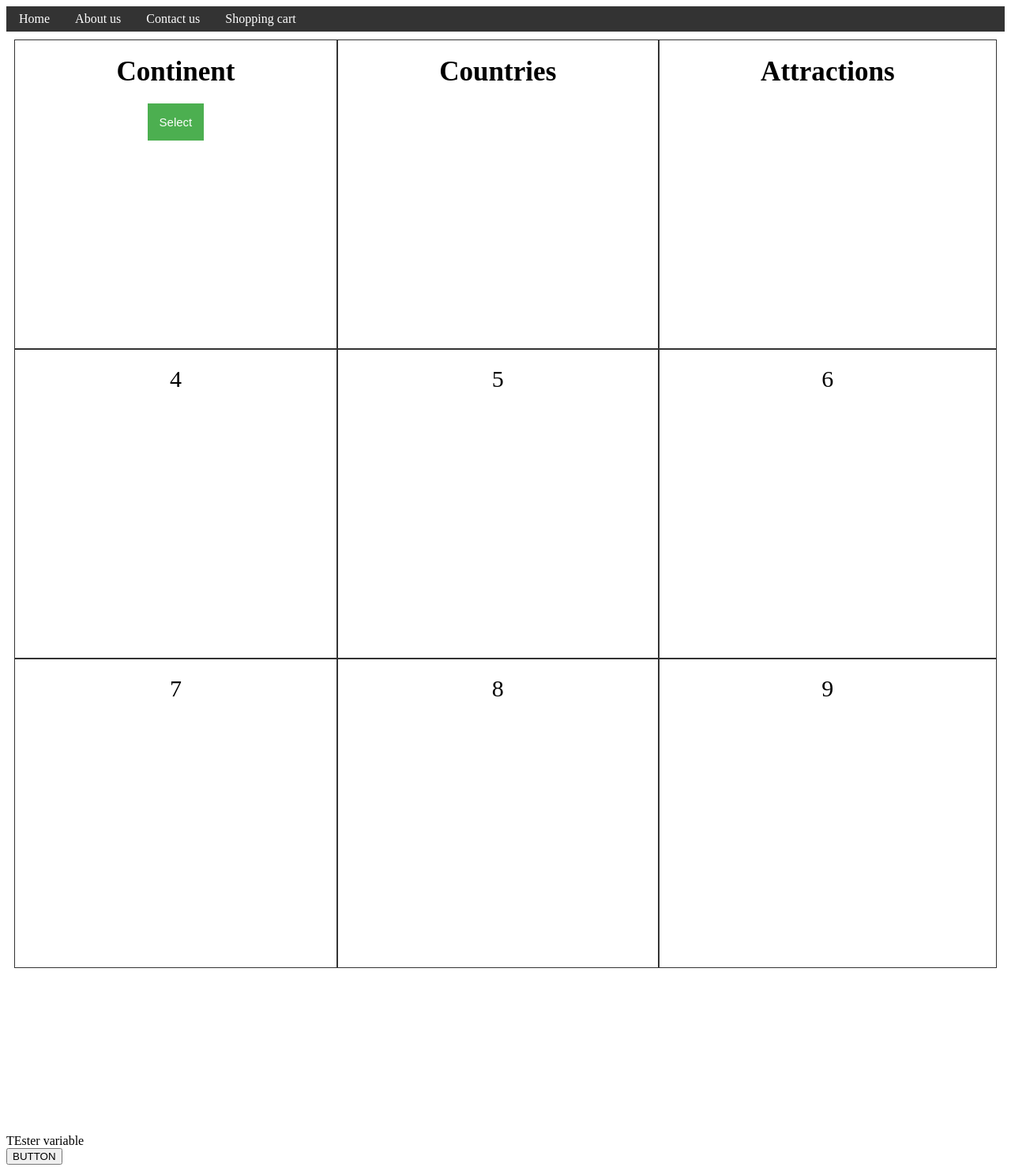
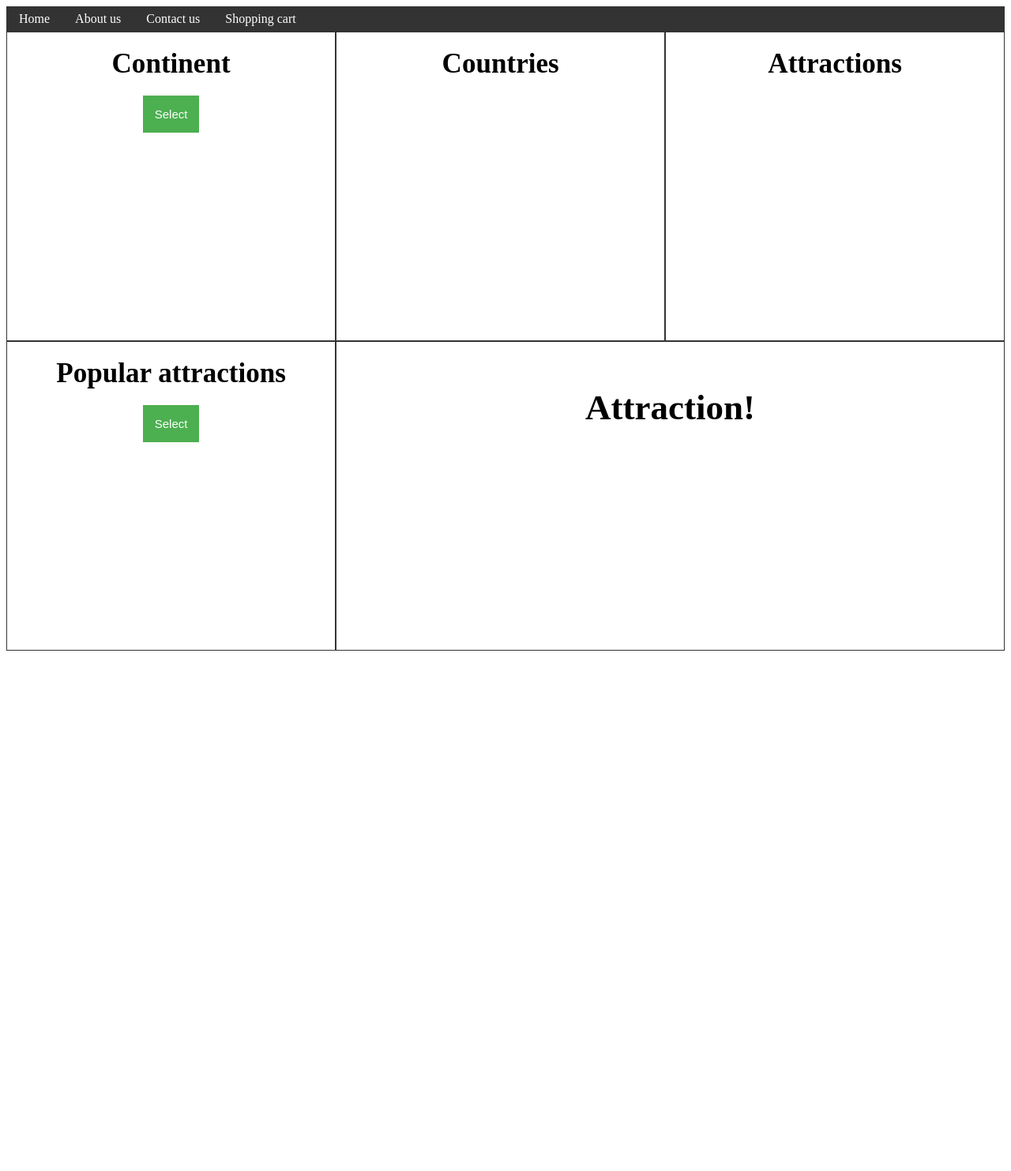
Before and after one commit to jd-vandenbor/Web-applications-project, a PHP site: page /home.php in a window 1280 px wide. Shown: the whole page at 79% size. After the commit the page ends 824 px from the top, so only its background shows below. Run offline with PHP 8.4, Linux system fonts and the light colour scheme; data that the repository does not hold is empty.

Commit message:
added images, popular attractions section, and displaying selected attraction

```diff
--- a/project/home.css
+++ b/project/home.css
@@ -59,8 +59,7 @@
 /* ----------------- grid ------------------ */
   .grid-container {
     display: grid;
-    grid-template-columns: auto auto auto;
-    padding: 10px;
+    grid-template-columns: 33% 33% auto;
   }
   .grid-item {
     border: 1px solid rgba(0, 0, 0, 0.8);
@@ -69,3 +68,13 @@
     text-align: center;
     min-height: 350px;
   }
+
+  attractin-img {
+
+    width: 50%;
+  }
+
+  .nothing {
+    margin: 0px;
+    padding: 0px;
+  }
--- a/project/home.php
+++ b/project/home.php
@@ -47,7 +47,7 @@ try {
     foreach($countrylist as $country){
       $country = $country['name'];
       //print_r( $country);
-      $SQLstatementAttractions = "SELECT name FROM attractions WHERE country = '$country'";
+      $SQLstatementAttractions = "SELECT * FROM attractions WHERE country = '$country'";
       $rows2 = [];
       $result2 = mysqli_query($conn, $SQLstatementAttractions);
       $attractionslist = array();
@@ -114,37 +114,39 @@ console.log(javascript_array['America'][0]['attractions'][0]);
     <ul id="attractions">
     </ul>
   </div>
-
-  <div class="grid-item">4</div>
-  <div class="grid-item">5</div>
-  <div class="grid-item">6</div>
-  <div class="grid-item">7</div>
+  <div class="grid-item">
+    <div class="dropdown">
+        <h3 style="margin:0px; padding:0px">Popular attractions</h3>
+        <button class="dropbtn" >Select</button>
+        <div class="dropdown-content">
+          <a onclick="selectAttraction (0, 'America', 0)" href="#" >CN tower</a>
+          <a onclick="selectAttraction (, 'Africa', 0)" href="#">Amboseli National Park</a>
+          <a onclick="selectAttraction (1, 'America', 0)" href="#">Grand Canyon</a>
+          <a onclick="selectAttraction (1, 'America', 1)" href="#">Mount Rushmore</a>
+          <a onclick="selectAttraction (1, 'Europe', 0)" href="#">Keukenhof</a>
+        </div>
+      </div>
+  </div>
+  <div class="grid-item" style="grid-column: 2 / span 2;">
+    <h2 id="atrHeadline">Attraction!</h2>
+    <img id="atrimg" style="width:50%" class="attractin-img" src="">
+  </div>
+  <!-- <div class="grid-item">6</div>   -->
+  <!--<div class="grid-item">7</div>
   <div class="grid-item">8</div>
-  <div class="grid-item">9</div>
+  <div class="grid-item">9</div>   -->
 </div>
 
+<!-- <h2 class="nothing" id="atrHeadline">Attraction!</h2>
+<img class="nothing" id="atrimg" style="width:50%" class="attractin-img" src=""> -->
 
 
 <div style="padding: 100px;">
 
 </div>
 
-<!--
-<div class="dropdown">
-  <button class="dropbtn">Dropdown</button>
-  <div class="dropdown-content">
-    <a href="#">Link 1</a>
-    <a href="#">Link 2</a>
-    <a href="#">Link 3</a>
-  </div>
-</div> -->
 
 
-
-
-<div id="div2">TEster variable</div>
-
-<button>BUTTON</button>
 <script>
 
   var selectedContinent = "";
@@ -164,19 +166,19 @@ console.log(javascript_array['America'][0]['attractions'][0]);
       var node = document.createTextNode(country);
       countryelement.classList.add("dropbtn");
       countryelement.appendChild(node);
-      countryelement.onclick = (function(i){
+      countryelement.onclick = (function(i, continent){
         return function(){
-            selectCountry(i);
+            selectCountry(i, continent);
         }
-      })(i);
+      })(i, continent);
 
       listelement.appendChild(countryelement);
     }
   }
 
-  function selectCountry(index) {
+  function selectCountry(Countryindex, continent) {
     //country = javascript_array[continent];
-    attractions = javascript_array[selectedContinent][index]['attractions'];
+    attractions = javascript_array[continent][Countryindex]['attractions'];
     console.log(attractions);
 
     //get the list element and clear it before adding in the countries that are slected
@@ -191,11 +193,29 @@ console.log(javascript_array['America'][0]['attractions'][0]);
       var node = document.createTextNode(attraction);
       attractionelement.classList.add("dropbtn");
       attractionelement.appendChild(node);
+      attractionelement.onclick = (function(Countryindex, continent, i){
+        return function(){
+          selectAttraction(Countryindex, continent, i);
+        }
+      })(Countryindex, continent, i);
       attractionslist.appendChild(attractionelement);
     }
   }
 
+  function selectAttraction (Countryindex, continent, attractionIndex) {
+    attraction2 = javascript_array[continent][Countryindex]['attractions'][attractionIndex];
+    //change image url
+    console.log(attraction2['imageURL']);
+    var atrimage = document.getElementById("atrimg");
+    atrimage.src = attraction2['imageURL'];
 
+    //change headline
+    var atrHeadline = document.getElementById("atrHeadline");
+    atrHeadline.innerHTML = attraction2['name'];
+
+
+
+  }
 
 </script>
 
```
